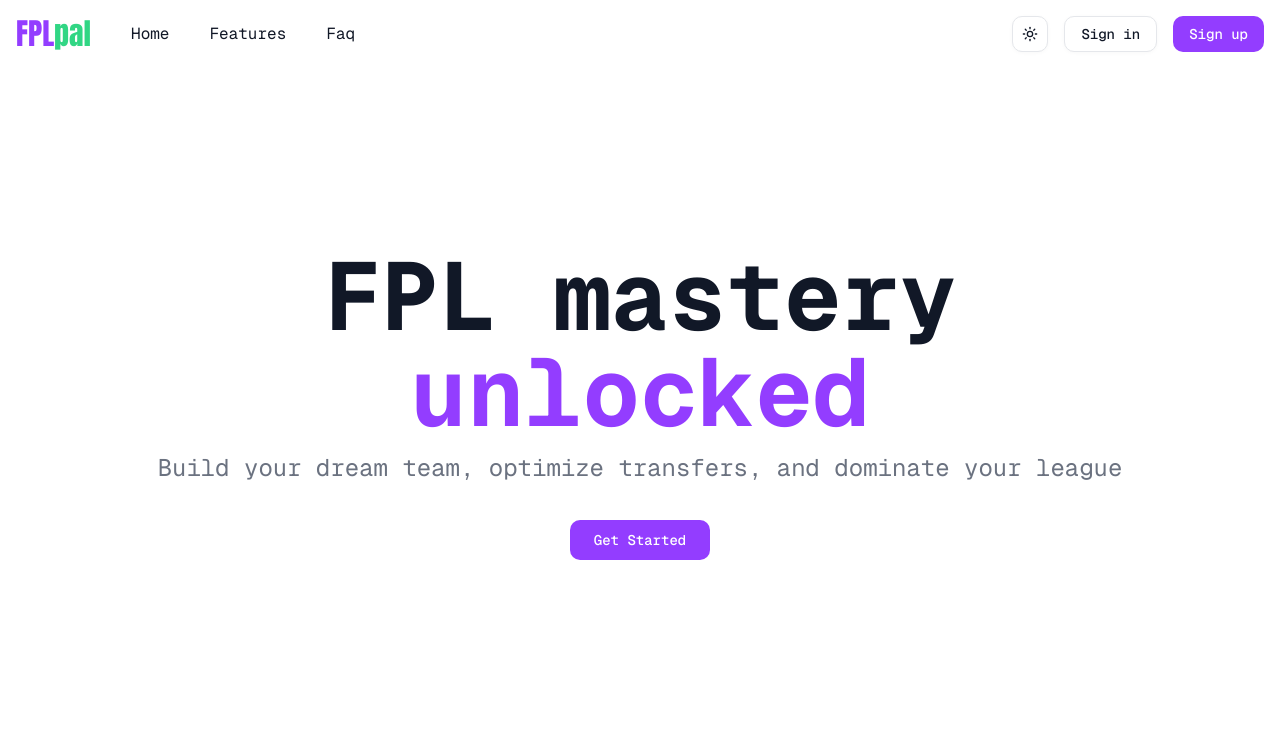
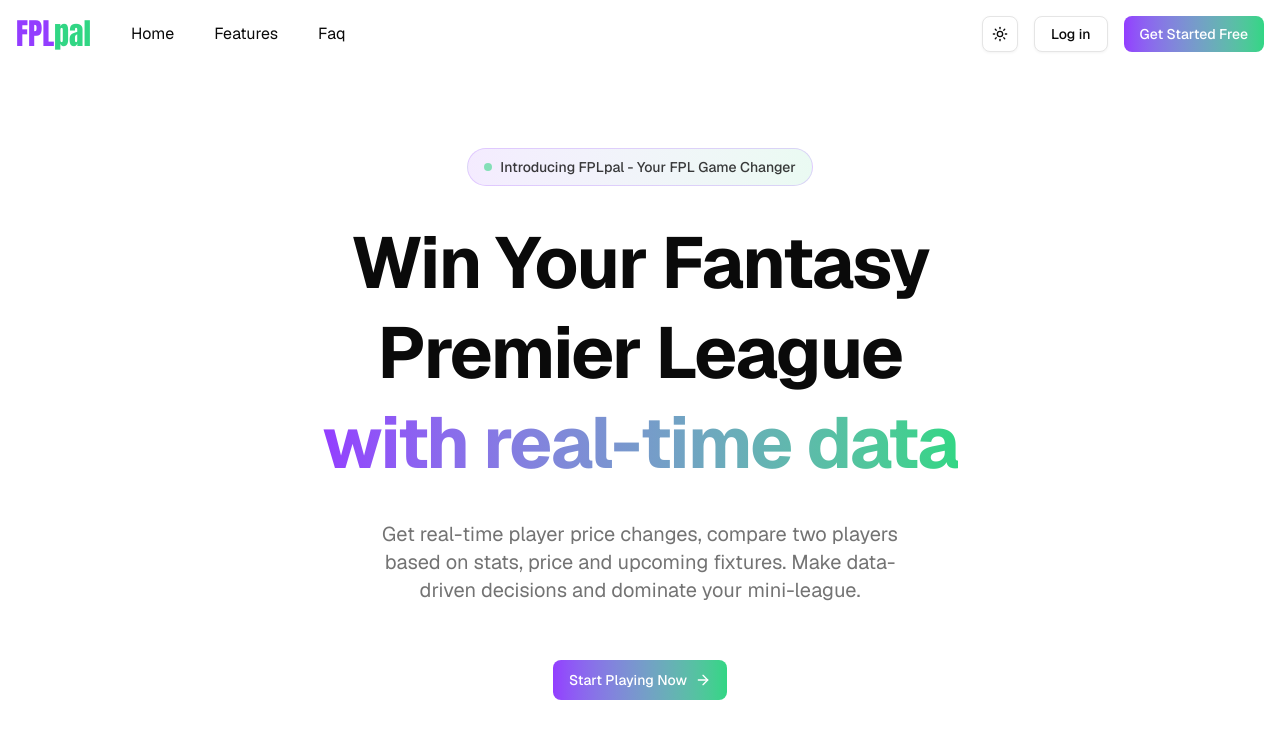
Before and after one commit to abelgideon/fpl-pal, a Next.js app: page / in a window 1280 px wide. Shown: the top 738 px of the page. Built offline with nearby package versions, Linux system fonts and the light colour scheme.

Commit message:
feat: Update UI

```diff
--- a/app/(marketing)/_components/Navbar.tsx
+++ b/app/(marketing)/_components/Navbar.tsx
@@ -2,6 +2,8 @@ import { buttonVariants } from "@/components/ui/button";
 import ModeToggle from "@/components/mode-toggle";
 import Link from "next/link";
 import { Logo } from "@/app/_components/logo";
+import { cn } from "@/lib/utils";
+import { ArrowRight } from "lucide-react";
 
 const navLinks = [
   { id: 1, name: "Home", href: "/" },
@@ -28,10 +30,16 @@ export async function Navbar() {
             href="/signin"
             className={buttonVariants({ variant: "outline" })}
           >
-            Sign in
+            Log in
           </Link>
-          <Link href="/signin" className={buttonVariants()}>
-            Sign up
+          <Link
+            href="/signin"
+            className={cn(
+              buttonVariants(),
+              "bg-linear-to-r from-[#933dff] to-[#31d684] hover:shadow-lg hover:shadow-[#933dff]/30 text-white border-0"
+            )}
+          >
+            Get Started Free
           </Link>
         </>
       </div>
--- a/app/(marketing)/page.tsx
+++ b/app/(marketing)/page.tsx
@@ -1,23 +1,40 @@
 import { buttonVariants } from "@/components/ui/button";
 import { cn } from "@/lib/utils";
+import { ArrowRight } from "lucide-react";
 import Link from "next/link";
 
 export default async function Home() {
   return (
-    <div className="text-center space-y-3 mt-45 px-4">
-      <h1 className="text-5xl font-bold md:text-8xl">
-        FPL mastery
-        <span className="block text-primary">unlocked</span>
+    <section className="pt-10 pb-16 md:pt-20 md:pb-24 px-4 sm:px-6 lg:px-8 text-center">
+      <div className="max-w-4xl mx-auto space-y-8">
+        <div className="inline-flex items-center gap-2 px-4 py-2 rounded-full bg-linear-to-r from-[#933dff]/10 to-[#31d684]/10 border border-[#933dff]/20">
+          <span className="w-2 h-2 rounded-full bg-[#31d684] animate-pulse"></span>
+          <span className="text-sm font-medium text-foreground/80">
+            Introducing FPLpal - Your FPL Game Changer
+          </span>
+        </div>
+        <h1 className="text-5xl md:text-7xl font-bold tracking-tight text-balance leading-tight">
+          Win Your Fantasy Premier League
+          <br />
+          <span className="bg-linear-to-r from-[#933dff] to-[#31d684] bg-clip-text text-transparent">
+            with real-time data
+          </span>
         </h1>
-      <p className="text-muted-foreground md:text-2xl line-clamp-2">
-        Build your dream team, optimize transfers, and dominate your league
+        <p className="text-muted-foreground ext-lg md:text-xl max-w-2xl mx-auto text-balance">
+          Get real-time player price changes, compare two players based on
+          stats, price and upcoming fixtures. Make data-driven decisions and
+          dominate your mini-league.
         </p>
         <Link
           href="/signin"
-        className={cn(buttonVariants({ size: "lg" }), "mt-6")}
+          className={cn(
+            buttonVariants({ size: "lg" }),
+            "mt-6 bg-linear-to-r from-[#933dff] to-[#31d684] hover:shadow-lg hover:shadow-[#933dff]/30 text-white border-0"
+          )}
         >
-        Get Started
+          Start Playing Now <ArrowRight className="size-4" />
         </Link>
       </div>
+    </section>
   );
 }
--- a/app/globals.css
+++ b/app/globals.css
@@ -5,120 +5,120 @@
 
 :root {
   --background: oklch(1 0 0);
-  --foreground: oklch(0.2101 0.0318 264.6645);
+  --foreground: oklch(0.145 0 0);
   --card: oklch(1 0 0);
-  --card-foreground: oklch(0.2101 0.0318 264.6645);
+  --card-foreground: oklch(0.145 0 0);
   --popover: oklch(1 0 0);
-  --popover-foreground: oklch(0.2101 0.0318 264.6645);
-  --primary: oklch(0.5837 0.2635 297.5562);
-  --primary-foreground: oklch(1 0 0);
-  --secondary: oklch(0.536 0.0398 196.028);
-  --secondary-foreground: oklch(1 0 0);
-  --muted: oklch(0.967 0.0029 264.5419);
-  --muted-foreground: oklch(0.551 0.0234 264.3637);
-  --accent: oklch(0.9491 0 0);
-  --accent-foreground: oklch(0.2101 0.0318 264.6645);
-  --destructive: oklch(0.6368 0.2078 25.3313);
-  --destructive-foreground: oklch(0.9851 0 0);
-  --border: oklch(0.9276 0.0058 264.5313);
-  --input: oklch(0.9276 0.0058 264.5313);
-  --ring: oklch(0.5837 0.2635 297.5562);
-  --chart-1: oklch(0.594 0.0443 196.0233);
-  --chart-2: oklch(0.5837 0.2635 297.5562);
-  --chart-3: oklch(0.5837 0.2635 297.5562);
-  --chart-4: oklch(0.6268 0 0);
-  --chart-5: oklch(0.683 0 0);
-  --sidebar: oklch(0.967 0.0029 264.5419);
-  --sidebar-foreground: oklch(0.2101 0.0318 264.6645);
-  --sidebar-primary: oklch(0.5837 0.2635 297.5562);
-  --sidebar-primary-foreground: oklch(1 0 0);
-  --sidebar-accent: oklch(1 0 0);
-  --sidebar-accent-foreground: oklch(0.2101 0.0318 264.6645);
-  --sidebar-border: oklch(0.9276 0.0058 264.5313);
-  --sidebar-ring: oklch(0.5837 0.2635 297.5562);
-  --font-sans: Geist Mono, ui-monospace, monospace;
-  --font-serif: serif;
-  --font-mono: JetBrains Mono, monospace;
-  --radius: 0.75rem;
-  --shadow-x: 0px;
+  --popover-foreground: oklch(0.145 0 0);
+  --primary: oklch(0.205 0 0);
+  --primary-foreground: oklch(0.985 0 0);
+  --secondary: oklch(0.97 0 0);
+  --secondary-foreground: oklch(0.205 0 0);
+  --muted: oklch(0.97 0 0);
+  --muted-foreground: oklch(0.556 0 0);
+  --accent: oklch(0.97 0 0);
+  --accent-foreground: oklch(0.205 0 0);
+  --destructive: oklch(0.577 0.245 27.325);
+  --destructive-foreground: oklch(1 0 0);
+  --border: oklch(0.922 0 0);
+  --input: oklch(0.922 0 0);
+  --ring: oklch(0.708 0 0);
+  --chart-1: oklch(0.81 0.1 252);
+  --chart-2: oklch(0.62 0.19 260);
+  --chart-3: oklch(0.55 0.22 263);
+  --chart-4: oklch(0.49 0.22 264);
+  --chart-5: oklch(0.42 0.18 266);
+  --sidebar: oklch(0.985 0 0);
+  --sidebar-foreground: oklch(0.145 0 0);
+  --sidebar-primary: oklch(0.205 0 0);
+  --sidebar-primary-foreground: oklch(0.985 0 0);
+  --sidebar-accent: oklch(0.97 0 0);
+  --sidebar-accent-foreground: oklch(0.205 0 0);
+  --sidebar-border: oklch(0.922 0 0);
+  --sidebar-ring: oklch(0.708 0 0);
+  --font-sans: Geist, ui-sans-serif, sans-serif, system-ui;
+  --font-serif: ui-serif, Georgia, Cambria, "Times New Roman", Times, serif;
+  --font-mono: ui-monospace, SFMono-Regular, Menlo, Monaco, Consolas,
+    "Liberation Mono", "Courier New", monospace;
+  --radius: 0.625rem;
+  --shadow-x: 0;
   --shadow-y: 1px;
-  --shadow-blur: 4px;
+  --shadow-blur: 3px;
   --shadow-spread: 0px;
-  --shadow-opacity: 0.05;
-  --shadow-color: #000000;
-  --shadow-2xs: 0px 1px 4px 0px hsl(0 0% 0% / 0.03);
-  --shadow-xs: 0px 1px 4px 0px hsl(0 0% 0% / 0.03);
-  --shadow-sm: 0px 1px 4px 0px hsl(0 0% 0% / 0.05),
-    0px 1px 2px -1px hsl(0 0% 0% / 0.05);
-  --shadow: 0px 1px 4px 0px hsl(0 0% 0% / 0.05),
-    0px 1px 2px -1px hsl(0 0% 0% / 0.05);
-  --shadow-md: 0px 1px 4px 0px hsl(0 0% 0% / 0.05),
-    0px 2px 4px -1px hsl(0 0% 0% / 0.05);
-  --shadow-lg: 0px 1px 4px 0px hsl(0 0% 0% / 0.05),
-    0px 4px 6px -1px hsl(0 0% 0% / 0.05);
-  --shadow-xl: 0px 1px 4px 0px hsl(0 0% 0% / 0.05),
-    0px 8px 10px -1px hsl(0 0% 0% / 0.05);
-  --shadow-2xl: 0px 1px 4px 0px hsl(0 0% 0% / 0.13);
-  --tracking-normal: 0rem;
+  --shadow-opacity: 0.1;
+  --shadow-color: oklch(0 0 0);
+  --shadow-2xs: 0 1px 3px 0px hsl(0 0% 0% / 0.05);
+  --shadow-xs: 0 1px 3px 0px hsl(0 0% 0% / 0.05);
+  --shadow-sm: 0 1px 3px 0px hsl(0 0% 0% / 0.1),
+    0 1px 2px -1px hsl(0 0% 0% / 0.1);
+  --shadow: 0 1px 3px 0px hsl(0 0% 0% / 0.1), 0 1px 2px -1px hsl(0 0% 0% / 0.1);
+  --shadow-md: 0 1px 3px 0px hsl(0 0% 0% / 0.1),
+    0 2px 4px -1px hsl(0 0% 0% / 0.1);
+  --shadow-lg: 0 1px 3px 0px hsl(0 0% 0% / 0.1),
+    0 4px 6px -1px hsl(0 0% 0% / 0.1);
+  --shadow-xl: 0 1px 3px 0px hsl(0 0% 0% / 0.1),
+    0 8px 10px -1px hsl(0 0% 0% / 0.1);
+  --shadow-2xl: 0 1px 3px 0px hsl(0 0% 0% / 0.25);
+  --tracking-normal: 0em;
   --spacing: 0.25rem;
 }
 
 .dark {
-  --background: oklch(0.1797 0.0043 308.1928);
-  --foreground: oklch(0.8109 0 0);
-  --card: oklch(0.1822 0 0);
-  --card-foreground: oklch(0.8109 0 0);
-  --popover: oklch(0.1797 0.0043 308.1928);
-  --popover-foreground: oklch(0.8109 0 0);
-  --primary: oklch(0.7755 0.1761 155.6804);
-  --primary-foreground: oklch(0.1797 0.0043 308.1928);
-  --secondary: oklch(0.594 0.0443 196.0233);
-  --secondary-foreground: oklch(0.1797 0.0043 308.1928);
-  --muted: oklch(0.252 0 0);
-  --muted-foreground: oklch(0.6268 0 0);
-  --accent: oklch(0.3211 0 0);
-  --accent-foreground: oklch(0.8109 0 0);
-  --destructive: oklch(0.594 0.0443 196.0233);
-  --destructive-foreground: oklch(0.1797 0.0043 308.1928);
-  --border: oklch(0.252 0 0);
-  --input: oklch(0.252 0 0);
-  --ring: oklch(0.7755 0.1761 155.6804);
-  --chart-1: oklch(0.594 0.0443 196.0233);
-  --chart-2: oklch(0.7755 0.1761 155.6804);
-  --chart-3: oklch(0.78 0.158 162.5813);
-  --chart-4: oklch(0.6268 0 0);
-  --chart-5: oklch(0.683 0 0);
-  --sidebar: oklch(0.1822 0 0);
-  --sidebar-foreground: oklch(0.8109 0 0);
-  --sidebar-primary: oklch(0.7755 0.1761 155.6804);
-  --sidebar-primary-foreground: oklch(0.1797 0.0043 308.1928);
-  --sidebar-accent: oklch(0.3211 0 0);
-  --sidebar-accent-foreground: oklch(0.8109 0 0);
-  --sidebar-border: oklch(0.252 0 0);
-  --sidebar-ring: oklch(0.7755 0.1761 155.6804);
-  --font-sans: Geist Mono, ui-monospace, monospace;
-  --font-serif: serif;
-  --font-mono: JetBrains Mono, monospace;
-  --radius: 0.75rem;
-  --shadow-x: 0px;
+  --background: oklch(0.145 0 0);
+  --foreground: oklch(0.985 0 0);
+  --card: oklch(0.205 0 0);
+  --card-foreground: oklch(0.985 0 0);
+  --popover: oklch(0.269 0 0);
+  --popover-foreground: oklch(0.985 0 0);
+  --primary: oklch(0.922 0 0);
+  --primary-foreground: oklch(0.205 0 0);
+  --secondary: oklch(0.269 0 0);
+  --secondary-foreground: oklch(0.985 0 0);
+  --muted: oklch(0.269 0 0);
+  --muted-foreground: oklch(0.708 0 0);
+  --accent: oklch(0.371 0 0);
+  --accent-foreground: oklch(0.985 0 0);
+  --destructive: oklch(0.704 0.191 22.216);
+  --destructive-foreground: oklch(0.985 0 0);
+  --border: oklch(0.275 0 0);
+  --input: oklch(0.325 0 0);
+  --ring: oklch(0.556 0 0);
+  --chart-1: oklch(0.81 0.1 252);
+  --chart-2: oklch(0.62 0.19 260);
+  --chart-3: oklch(0.55 0.22 263);
+  --chart-4: oklch(0.49 0.22 264);
+  --chart-5: oklch(0.42 0.18 266);
+  --sidebar: oklch(0.205 0 0);
+  --sidebar-foreground: oklch(0.985 0 0);
+  --sidebar-primary: oklch(0.488 0.243 264.376);
+  --sidebar-primary-foreground: oklch(0.985 0 0);
+  --sidebar-accent: oklch(0.269 0 0);
+  --sidebar-accent-foreground: oklch(0.985 0 0);
+  --sidebar-border: oklch(0.275 0 0);
+  --sidebar-ring: oklch(0.439 0 0);
+  --font-sans: Geist, ui-sans-serif, sans-serif, system-ui;
+  --font-serif: ui-serif, Georgia, Cambria, "Times New Roman", Times, serif;
+  --font-mono: ui-monospace, SFMono-Regular, Menlo, Monaco, Consolas,
+    "Liberation Mono", "Courier New", monospace;
+  --radius: 0.625rem;
+  --shadow-x: 0;
   --shadow-y: 1px;
-  --shadow-blur: 4px;
+  --shadow-blur: 3px;
   --shadow-spread: 0px;
-  --shadow-opacity: 0.05;
-  --shadow-color: #000000;
-  --shadow-2xs: 0px 1px 4px 0px hsl(0 0% 0% / 0.03);
-  --shadow-xs: 0px 1px 4px 0px hsl(0 0% 0% / 0.03);
-  --shadow-sm: 0px 1px 4px 0px hsl(0 0% 0% / 0.05),
-    0px 1px 2px -1px hsl(0 0% 0% / 0.05);
-  --shadow: 0px 1px 4px 0px hsl(0 0% 0% / 0.05),
-    0px 1px 2px -1px hsl(0 0% 0% / 0.05);
-  --shadow-md: 0px 1px 4px 0px hsl(0 0% 0% / 0.05),
-    0px 2px 4px -1px hsl(0 0% 0% / 0.05);
-  --shadow-lg: 0px 1px 4px 0px hsl(0 0% 0% / 0.05),
-    0px 4px 6px -1px hsl(0 0% 0% / 0.05);
-  --shadow-xl: 0px 1px 4px 0px hsl(0 0% 0% / 0.05),
-    0px 8px 10px -1px hsl(0 0% 0% / 0.05);
-  --shadow-2xl: 0px 1px 4px 0px hsl(0 0% 0% / 0.13);
+  --shadow-opacity: 0.1;
+  --shadow-color: oklch(0 0 0);
+  --shadow-2xs: 0 1px 3px 0px hsl(0 0% 0% / 0.05);
+  --shadow-xs: 0 1px 3px 0px hsl(0 0% 0% / 0.05);
+  --shadow-sm: 0 1px 3px 0px hsl(0 0% 0% / 0.1),
+    0 1px 2px -1px hsl(0 0% 0% / 0.1);
+  --shadow: 0 1px 3px 0px hsl(0 0% 0% / 0.1), 0 1px 2px -1px hsl(0 0% 0% / 0.1);
+  --shadow-md: 0 1px 3px 0px hsl(0 0% 0% / 0.1),
+    0 2px 4px -1px hsl(0 0% 0% / 0.1);
+  --shadow-lg: 0 1px 3px 0px hsl(0 0% 0% / 0.1),
+    0 4px 6px -1px hsl(0 0% 0% / 0.1);
+  --shadow-xl: 0 1px 3px 0px hsl(0 0% 0% / 0.1),
+    0 8px 10px -1px hsl(0 0% 0% / 0.1);
+  --shadow-2xl: 0 1px 3px 0px hsl(0 0% 0% / 0.25);
 }
 
 @theme inline {
@@ -172,13 +172,6 @@
   --shadow-lg: var(--shadow-lg);
   --shadow-xl: var(--shadow-xl);
   --shadow-2xl: var(--shadow-2xl);
-
-  --tracking-tighter: calc(var(--tracking-normal) - 0.05em);
-  --tracking-tight: calc(var(--tracking-normal) - 0.025em);
-  --tracking-normal: var(--tracking-normal);
-  --tracking-wide: calc(var(--tracking-normal) + 0.025em);
-  --tracking-wider: calc(var(--tracking-normal) + 0.05em);
-  --tracking-widest: calc(var(--tracking-normal) + 0.1em);
 }
 
 body {
```
Lines whose indentation alone changed are shown as unchanged.
